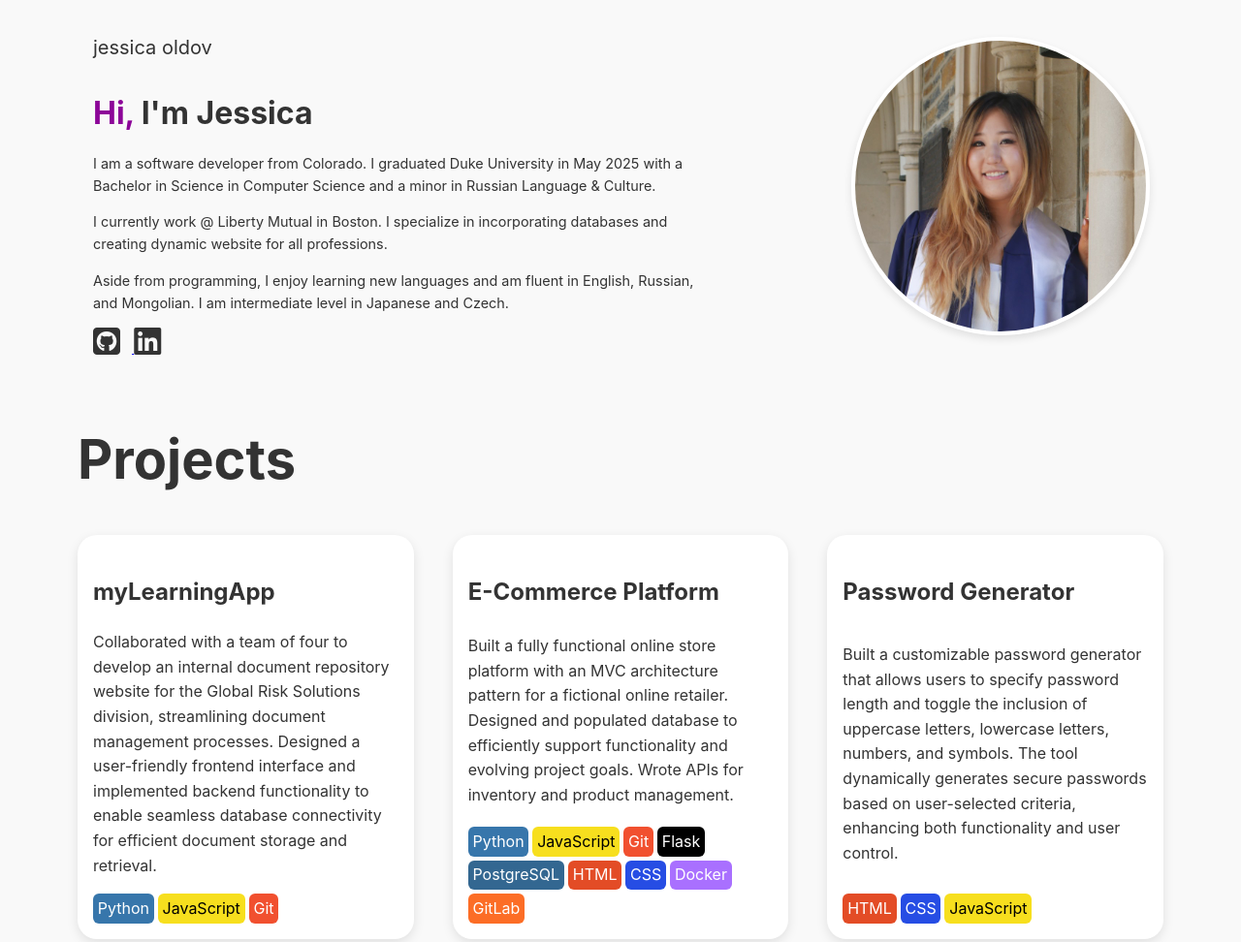
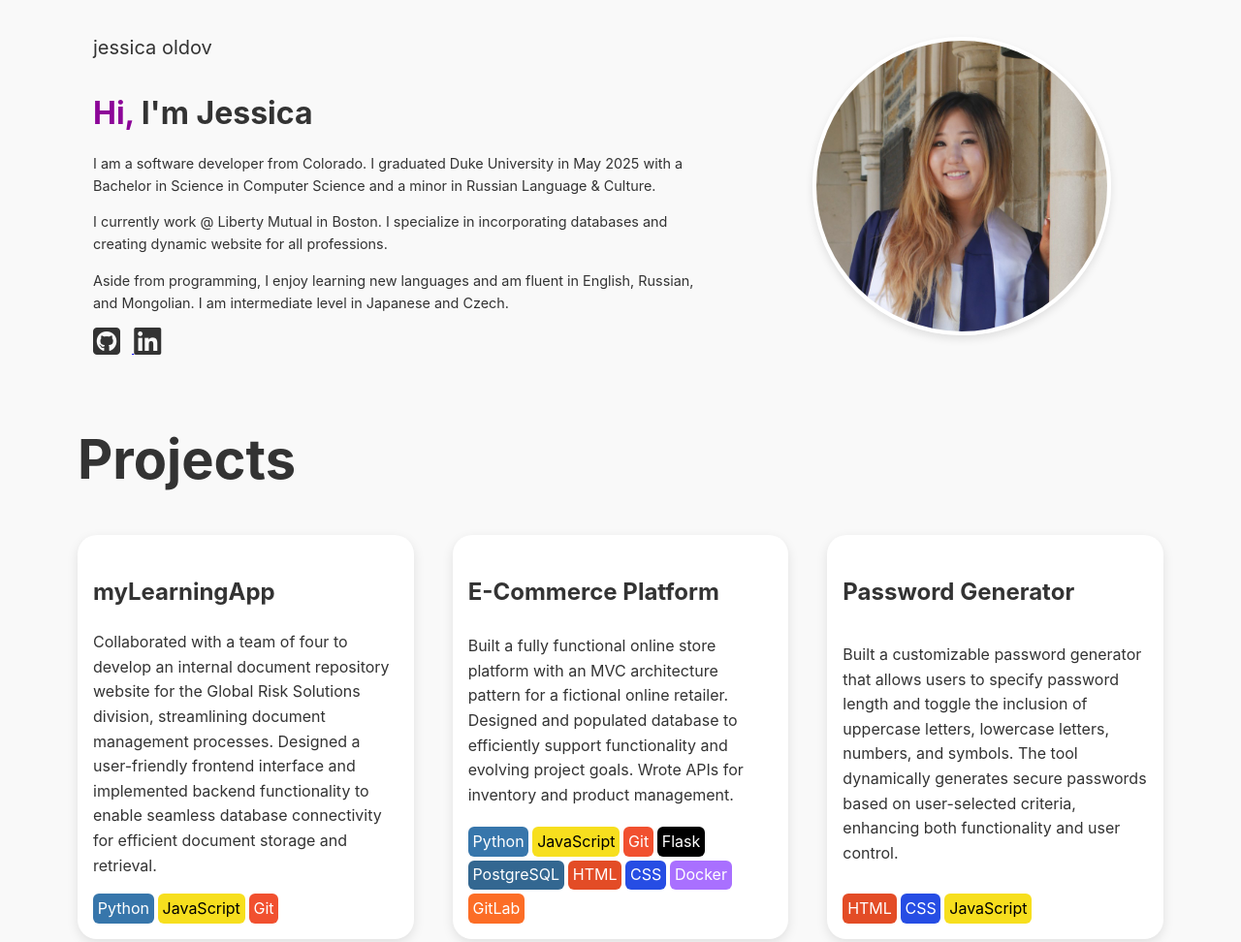
Before and after one commit to joldov/jessica-oldov, a plain HTML site: page index.html in a window 1280 px wide. Shown: the top 972 px of the page at 97% size. Drawn offline with Linux system fonts and the light colour scheme.

Commit message:
resizing issue

```diff
--- a/css/styles.css
+++ b/css/styles.css
@@ -33,11 +33,9 @@ body {
   .profile-pic {
     width: 100%;
     max-width: 300px;
-    height: auto;
     border-radius: 50%;
     border: 4px solid #fff;
     box-shadow: 0 4px 8px rgba(0,0,0,0.1);
-    margin-left: 10rem;
   }
 
 
```
